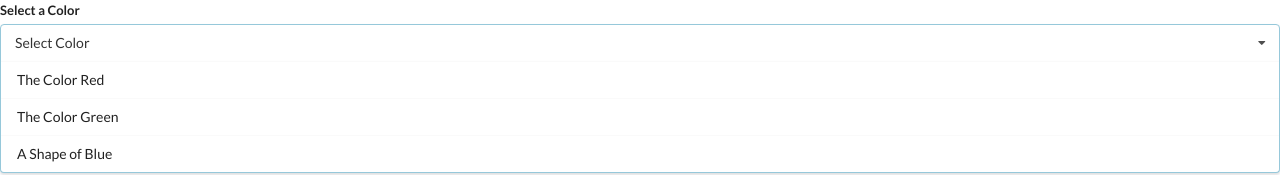
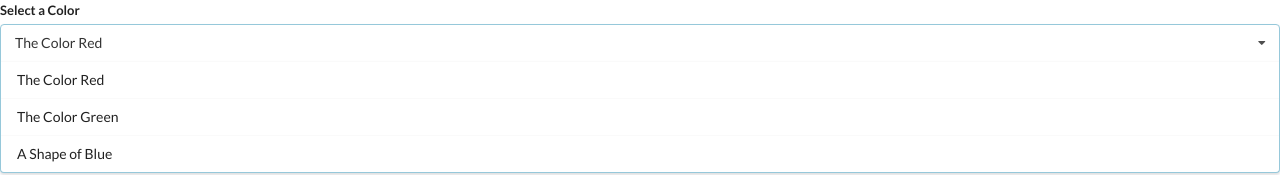
Before and after one commit to trieungochai/widgets, a React (Create React App) app: page / in a window 1280 px wide. Shown: the top 175 px of the page. Built offline with nearby package versions, Linux system fonts and the light colour scheme.

Commit message:
Selection State

```diff
--- a/src/App.js
+++ b/src/App.js
@@ -1,4 +1,4 @@
-import React from "react";
+import React, { useState } from "react";
 
 import Dropdown from "./components/Dropdown";
 
@@ -36,10 +36,16 @@
 ];
 
 const App = () => {
+  const [selected, setSelected] = useState(options[0]);
+
   return (
     <div>
       {/* <Accordion items={items} />; */}
-      <Dropdown options={options} />
+      <Dropdown
+        options={options}
+        selected={selected}
+        onSelectedChange={setSelected}
+      />
     </div>
   );
 };
--- a/src/components/Dropdown.js
+++ b/src/components/Dropdown.js
@@ -1,9 +1,13 @@
 import React from "react";
 
-const Dropdown = ({ options }) => {
+const Dropdown = ({ options, selected, onSelectedChange }) => {
   const renderedOptions = options.map((option) => {
     return (
-      <div className="item" key={option.value}>
+      <div
+        className="item"
+        key={option.value}
+        onClick={() => onSelectedChange(option)}
+      >
         {option.label}
       </div>
     );
@@ -15,7 +19,7 @@
         <label className="label">Select a Color</label>
         <div className="ui selection dropdown visible active">
           <i className="dropdown icon"></i>
-          <div className="text">Select Color</div>
+          <div className="text">{selected.label}</div>
           <div className="menu visible transition">{renderedOptions}</div>
         </div>
       </div>
```
